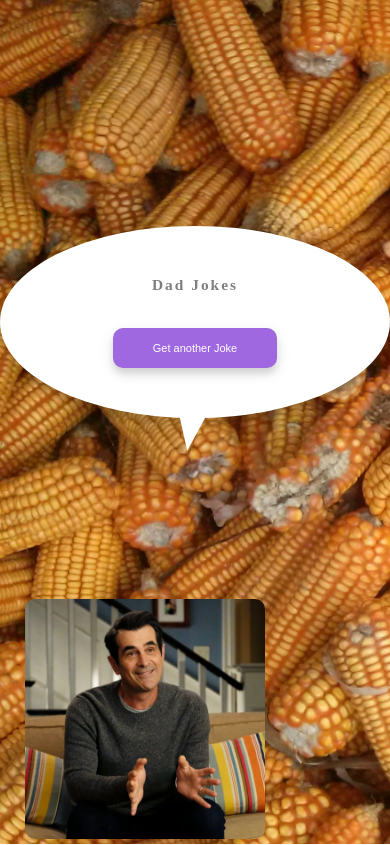
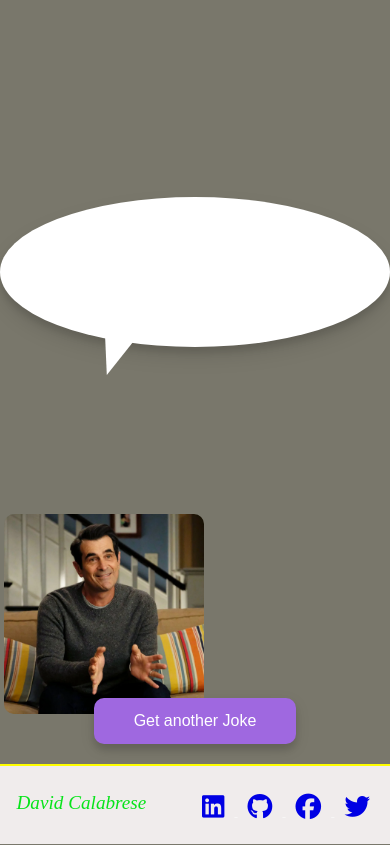
Before and after one commit to davidtcalabrese/dad-jokes, a plain HTML site: page index.html in a window 390 px wide. Drawn offline with Linux system fonts and the light colour scheme; no server answers.

Commit message:
adjust speech bubble, text sizes

```diff
--- a/index.html
+++ b/index.html
@@ -12,18 +12,43 @@ Date: 07/30/2021         "") `"` DC  \  ((`"`
         <meta name='viewport' content='width=device-width, initial-scale=1.0'>
         <link rel='stylesheet' href='style.css'>
         <script src='script.js' defer></script>
+        <script src="https://kit.fontawesome.com/3da1a747b2.js" crossorigin="anonymous"></script>
         <title>Dad Jokes</title>
     </head>
     <body>
       <div class="container">
-        <h3>Dad Jokes</h3>
         <div>
             <blockquote class="joke" id="joke"></blockquote>
         </div>
-        <button id="jokeBtn" class="btn">Get another Joke</button>
       </div>
      <div class="dad-container">
          <img src="phil-dunphy.webp" alt="dad" class="phil">
      </div>
+     <button id="jokeBtn" class="btn">Get another Joke</button>
+     <footer>
+        <div class="attribute">
+          <div class="credits">Developed by</div>
+          <div class="logo">
+            <address><a href="mailto:david.thomas.calabrese@gmail.com">
+              &nbsp;David Calabrese&nbsp; </a></address>
+              <img src="DC-Logo-5-26-dark.png"alt="logo" />
+
+          </div>
+        </div>
+        <div class="social">
+          <a href="https://www.linkedin.com/in/david-calabrese-6828731a3/">
+            <i class="fab fa-linkedin fa-2x"></i>
+          </a>
+          <a href="https://github.com/davidtcalabrese" target="_blank" rel="noreferrer noopener">
+            <i class="fab fa-github fa-2x"></i>
+          </a>
+          <a href="https://www.facebook.com/david.calabrese.334/">
+            <i class="fab fa-facebook fa-2x"></i>
+          </a>
+          <a href="https://twitter.com/cuentodenada1">
+            <i class="fab fa-twitter fa-2x"></i>
+          </a>
+        </div>
+      </footer>
     </body>
 </html>
--- a/style.css
+++ b/style.css
@@ -1,9 +1,18 @@
+:root {
+  --border-color: #e3e5e4;
+  --background-color: #c3c7ca;
+  --text-color: #34444f;
+  --logo-green: #07e41a;
+  --logo-yellow: #fefe00;
+  --logo-blue: #0000e4;
+}
+
 * {
   box-sizing: border-box;
 }
 
 body {
-  background-image: url(corn.jpg);
+  background-color: #79776b;
   background-size: cover;
   display: flex;
   align-items: center;
@@ -11,7 +20,6 @@ body {
   height: 100vh;
   overflow: hidden;
   margin: 0;
-  /* max-width: 1250px; */
 }
 
 .container {
@@ -29,14 +37,14 @@ body {
 .container::before {
   content: '';
   position: absolute;
-  right: calc(60% - 54px);
-  top: 99%;
+  right: calc(95% - 24px);
+  top: 75%;
   width: 0;
   height: 0;
   border-top: 15px solid transparent;
   border-right: 40px solid #fff;
   border-bottom: 15px solid transparent;
-  transform: rotate(-82deg);
+  transform: rotate(-52deg);
 }
 
 h3 {
@@ -63,6 +71,8 @@ h3 {
   padding: 14px 40px;
   font-size: 1rem;
   cursor: pointer;
+  position: absolute;
+  bottom: 100px;
 }
 
 .btn:focus {
@@ -72,6 +82,7 @@ h3 {
 .btn:active {
   transform: scale(0.98);
 }
+
 .dad-container {
   position: absolute;
   width: 100%;
@@ -79,33 +90,209 @@ h3 {
   bottom: 0;
   left: 0;
   right: 0;
+}
 
-}
 img.phil {
   display: block;
-  position: relative;
-  left: -50px;
-  bottom: 45px;
+  position: absolute;
+  left: 1%;
+  bottom: 46%;
+  position: absolute;
   width: 100%;
-  max-width: 240px;
+  max-width: 325px;
   height: auto;
-  margin-left: auto;
-  margin-right: auto;
   border-radius: 10px;
 }
 
-@media screen and (max-width: 600px) {
-  html {
-    font-size: 11px;
+
+
+/*------------------------------- footer styles --------------------------------
+------------------------------------------------------------------------------*/
+footer {
+  background: #f0ecec;
+  width: 100%;
+  height: 80px;
+  position: absolute;
+  bottom: 0;
+  margin: 0;
+  border-top: 2px solid var(--logo-yellow);
+  display: flex;
+  align-items: center;
+  justify-content: center;
+}
+
+footer .credits {
+  width: 100%;
+  color: #000;
+  text-align: left;
+  margin: .8em auto 0.5em 0;
+  font-size: .9rem;
+  position: absolute;
+  right: -45%;
+  font-family: 'Gill Sans', 'Gill Sans MT', Calibri, 'Trebuchet MS', sans-serif;
+}
+
+footer img {
+  width: 60px;
+  margin-left: 15px;
+}
+
+.attribute {
+  display: flex;
+  align-items: ;
+  justify-content: flex-start;
+  flex-direction: column;
+  width: 300px;
+  height: 80px;
+}
+
+.logo {
+  position: absolute;
+  top: 20%;
+  right: 40%;
+  display: flex;
+  align-items: center;
+  justify-content: center;
+}
+
+address {
+  display: inline;
+}
+
+address a {
+  text-decoration: none;
+  color: var(--logo-green);
+  font-size: 1.2rem;
+}
+
+address a:hover {
+  color: var(--logo-yellow);
+  background-color: #000;
+  border-radius: 5px;
+}
+
+address a:active {
+  color: var(--logo-green);
+}
+
+.social {
+  position: absolute;
+  bottom: 23.6px;
+  right: 10px;
+}
+
+.social a {
+  color: #f7f6f6;
+}
+.social i {
+  color: var(--logo-blue);
+  margin: 0 10px;
+}
+
+.social i:hover {
+  color: var(--logo-green);
+}
+
+.social i:active {
+  color: var(--logo-yellow);
+}
+/*------------------------------- media queries --------------------------------
+------------------------------------------------------------------------------*/
+@media screen and (max-width: 1400px) {
+   .container {
+    top: -185px;
+  }
+
+  /* move speech bubble triangle a little */
+  .container::before {
+    right: calc(83% - 24px);
+    top: 88%;
+  }
+}
+
+@media screen and (max-width: 1200px) {
+
+  .container {
+    top: -155px;
+  }
+
+  /* move speech bubble triangle a little */
+  .container::before {
+    right: calc(83% - 24px);
+    top: 88%;
+  }
+
+  .dad-container .phil {
+    max-width: 270px;
+  }
+}
+
+
+@media screen and (max-width: 1000px) {
+   .container {
+    width: 725px;
+    top: -125px;
+  }
+
+  /* move speech bubble triangle a little */
+  .container::before {
+    right: calc(83% - 24px);
+    top: 88%;
+    transform: rotate(-60deg);
+  }
+
+  .dad-container .phil {
+    max-width: 250px;
+  }
+
+  footer .credits, .logo img {
+    display: none;
+  }
+
+  footer .logo a {
+    position: fixed;
+    left: 3%;
+    bottom: 3.5%;
+  }
+}
+
+@media screen and (max-width: 800px) {
+  .joke {
+    font-size: 24px;
   }
 
   .container {
-
-    width: 500px;
-    border-radius: 50%;
-    position: relative;
-    top: -100px;
-
+    width: 525px;
+    top: -160px;
   }
 
+  /* move speech bubble triangle a little */
+  .container::before {
+    right: calc(72% - 24px);
+    top: 95%;
+    transform: rotate(-62deg);
+  }
 }
+
+@media screen and (max-width: 600px) {
+  .container {
+    width: 450px;
+    top: -150px;
+  }
+
+  /* move speech bubble triangle a little */
+  .container::before {
+    right: calc(72% - 24px);
+    top: 96%;
+    transform: rotate(-72deg);
+  }
+
+  .dad-container .phil {
+    max-width: 200px;
+    bottom: 65%;
+  }
+
+  .social {
+    font-size: .8rem;
+  }
+}
```
Also changed, not shown: DC-Logo-5-26-dark.png (added).
